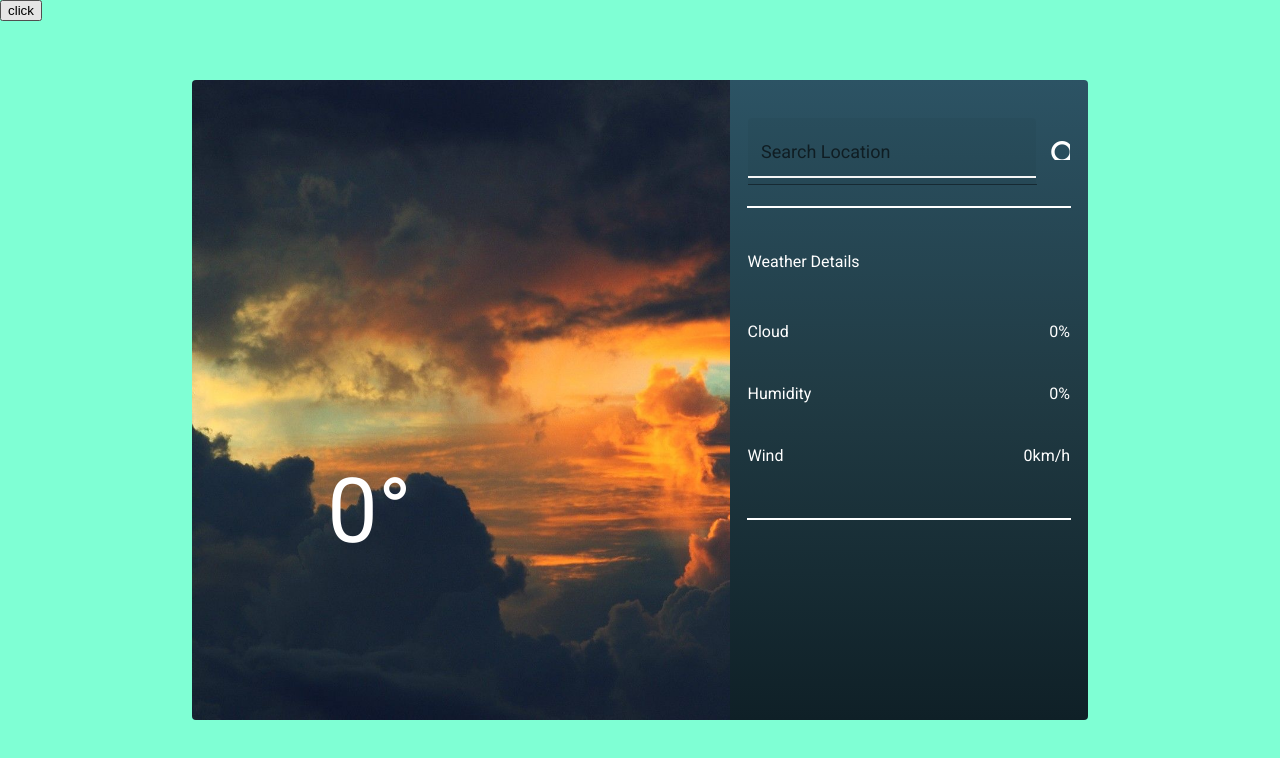
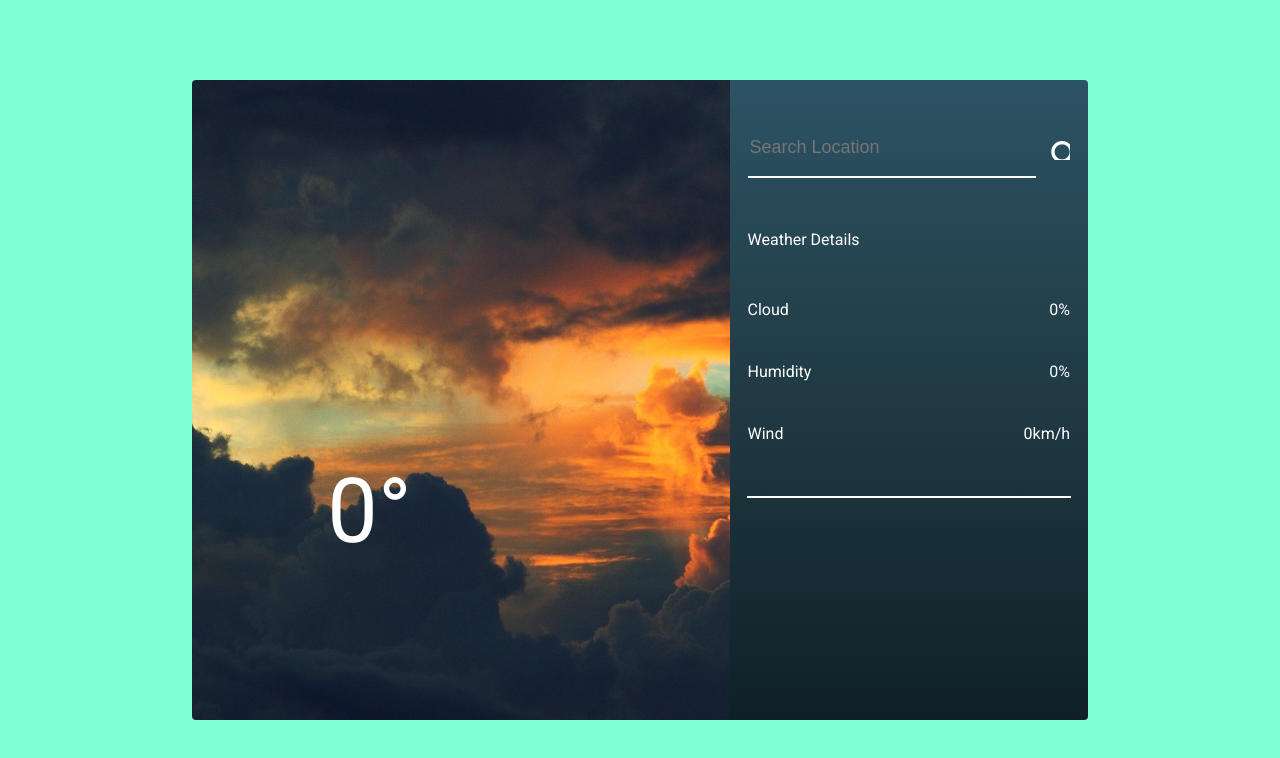
Before and after one commit to lashagelashvili/Weather-app, an Angular app: page / in a window 1280 px wide. Shown: the top 758 px of the page. Built offline with nearby package versions, Linux system fonts and the light colour scheme.

Commit message:
added api request on input

```diff
--- a/src/app/weather/weather.component.html
+++ b/src/app/weather/weather.component.html
@@ -15,8 +15,7 @@
             </div>
             <div class="weather">
                 <div class="icon">
-                    <img [src]="iconUrl" alt="" class="icon">
-
+                    <img [src]="iconUrl" alt="">
                 </div>
                 <div class="condition">
                     <p>{{ weather }}</p>
@@ -26,13 +25,9 @@
     </div>
     <div class="rightContent">
         <div class="inputs">
-            <mat-form-field class="searchLocation" appearance="fill">
-                <mat-label>Search Location</mat-label>
-                <input matInput>
-            </mat-form-field>
-            <mat-icon id="searchIcon">search</mat-icon>
+            <input type="text" class="searchLocation" placeholder="Search Location" #cityInput>
+            <mat-icon (click)="onClick(cityInput.value)" id="searchIcon">search</mat-icon>
         </div>
-        <hr class="line">
         <div class="weatherDetails">
             <h3>Weather Details</h3>
             <div class="cloudInfo">
@@ -51,4 +46,3 @@
         <hr class="line2">
     </div>
 </div>
-<button (click)="onClick()">click</button>
--- a/src/app/weather/weather.component.ts
+++ b/src/app/weather/weather.component.ts
@@ -26,8 +26,8 @@ export class WeatherComponent implements OnInit {
   ngOnInit(): void {
   }
 
-  onClick() {
-    this.http.get<Api>(this.url + 'Lodon').subscribe(data => {
+  onClick(city: string) {
+    this.http.get<Api>(this.url + city).subscribe(data => {
       this.apiResult = data;
       console.log(this.apiResult);
 
```
